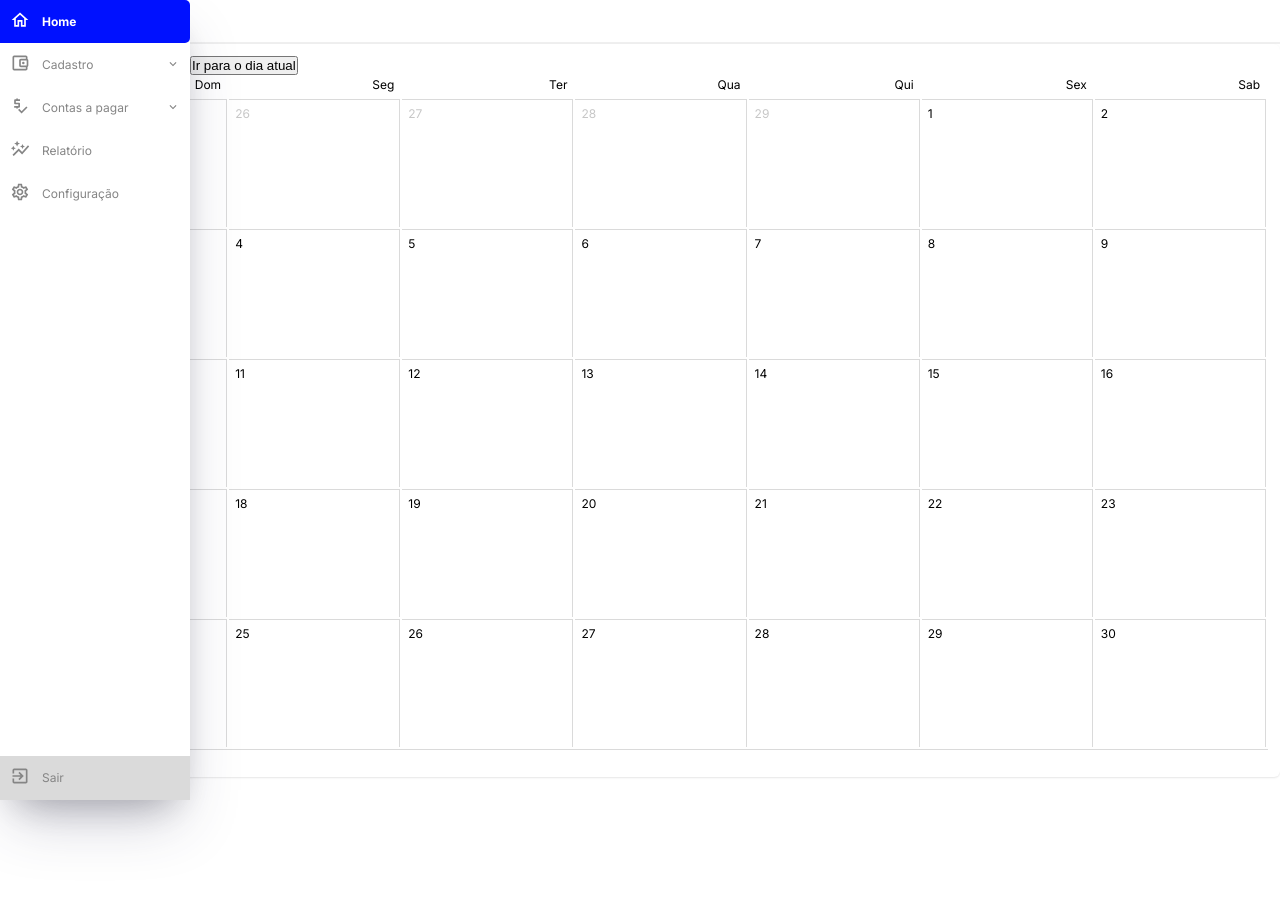
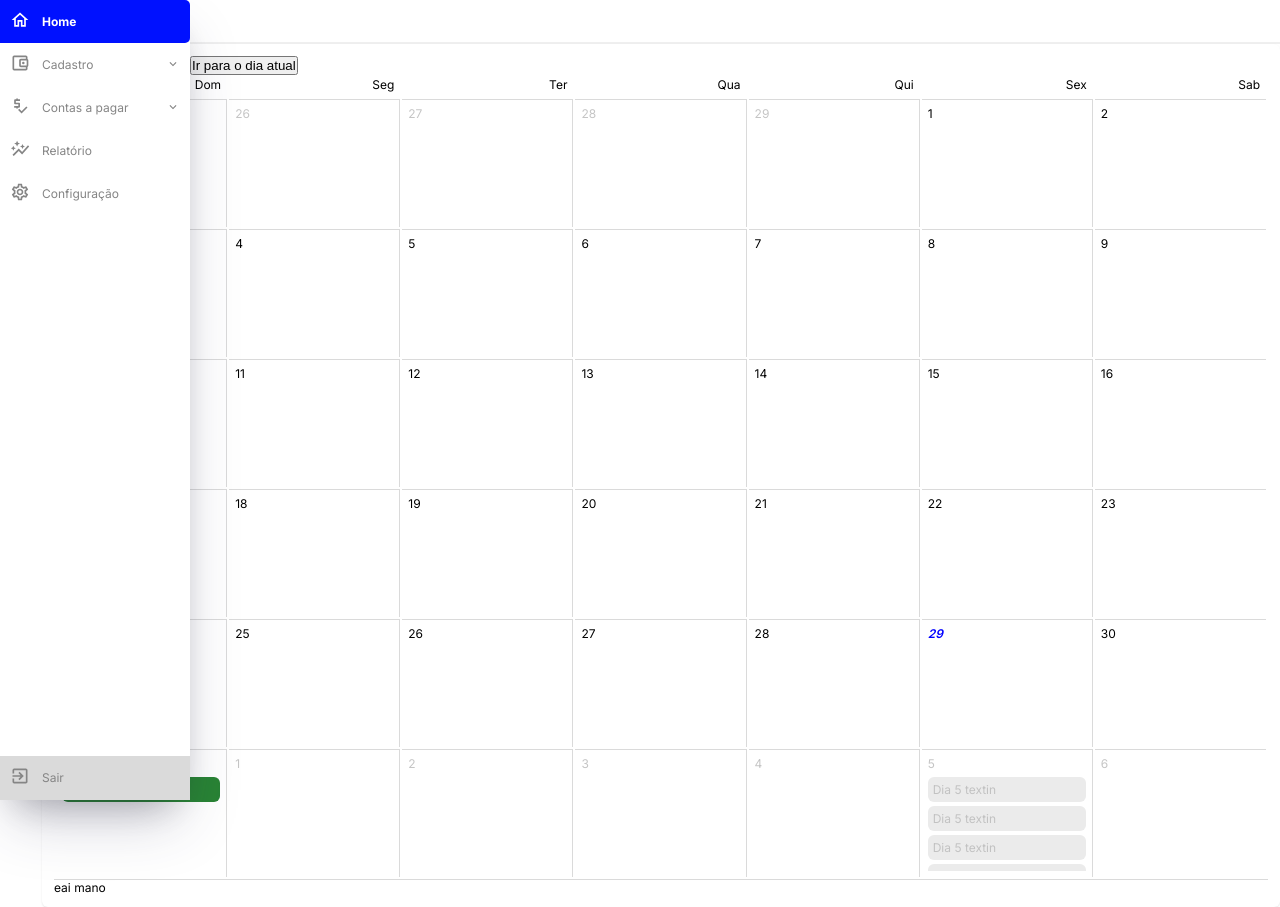
Before and after one commit to hugodesenv/web-financas, a Next.js app: page / in a window 1280 px wide. Before the commit the page ends 800 px from the top, so only its background shows below. Built offline with nearby package versions, Linux system fonts and the light colour scheme.

Commit message:
Finalizando o estilo

```diff
--- a/src/app/page.tsx
+++ b/src/app/page.tsx
@@ -13,6 +13,16 @@ export default function Home() {
         <MyCalendar
           events={[
             {
+              date: "2024-03-31",
+              title: "Dia 5 textin",
+              backgroundColor: "#288334",
+            },
+            {
+              date: "2024-01-22",
+              title: "Dia 5 textin",
+              backgroundColor: "#288334",
+            },
+            {
               date: "2024-04-05",
               title: "Dia 5 textin",
               backgroundColor: "#288334",
@@ -21,7 +31,9 @@ export default function Home() {
               date: "2024-04-05",
               title: "Dia 5 textin",
               backgroundColor: "#393939",
-              data: "eai porra",
+              data: {
+                description: "testing",
+              },
             },
             {
               date: "2024-04-05",
@@ -46,6 +58,9 @@ export default function Home() {
             {
               date: "2024-04-10",
               title: "Dia 10 textin",
+              data: {
+                description: "testing",
+              },
             },
           ]}
         />
--- a/src/components/calendar/calendar-events/components/MyCalendarDaysComponent.tsx
+++ b/src/components/calendar/calendar-events/components/MyCalendarDaysComponent.tsx
@@ -1,5 +1,7 @@
+import moment from "moment";
 import { IElements, IEventsDay, MyCalendarUtils } from "../myCalendarUtils";
 import MyCalendarEventsDay from "./MyCalendarEventsDay";
+const currentDate = moment().toISOString().split("T")[0];
 
 export default function DaysComponent({
   monthSelected,
@@ -10,7 +12,7 @@ export default function DaysComponent({
   yearSelected: number;
   events: IEventsDay[];
 }) {
-  const maxSize = 7 * 5; // 7 dias por 5 semanas.
+  const maxSize = 7 * 6; // 7 dias por 6 semanas.
   const weeks = MyCalendarUtils.getCalendarDays({
     dateSelected: { month: monthSelected, year: yearSelected },
     maxSize: maxSize,
@@ -19,10 +21,13 @@ export default function DaysComponent({
   return weeks.map((weeks: IElements[]) => {
     const days = weeks.map((day: IElements, idx: number) => {
       const lookupDay = parseInt(day.date.split("-")[2]);
-      const dayStyle = day.outOfMonth ? `calendar-day-outmonth` : "";
+      const style = {
+        outMonth: day.outOfMonth ? "calendar-day-outmonth" : "",
+        currDay: day.date == currentDate ? "calendar-curr-day" : "",
+      };
       return (
-        <td className={dayStyle} key={idx}>
-          <span>{lookupDay}</span>
+        <td className={style.outMonth} key={idx}>
+          <span className={style.currDay}>{lookupDay}</span>
           <ul className="calendar-events">
             <MyCalendarEventsDay
               date={day.date}
--- a/src/components/calendar/calendar-events/components/MyCalendarEventsDay.tsx
+++ b/src/components/calendar/calendar-events/components/MyCalendarEventsDay.tsx
@@ -21,7 +21,9 @@ export default function MyCalendarEventsDay({
     const objectWhenClicked = { date, data: eventDay.data };
     return (
       <li
-        style={{ backgroundColor: eventDay.backgroundColor ?? "blue" }}
+        style={{
+          backgroundColor: eventDay.backgroundColor ?? "blue",
+        }}
         onClick={() => onClick(objectWhenClicked)}
       >
         {eventDay.title}
--- a/src/components/calendar/calendar-events/style.css
+++ b/src/components/calendar/calendar-events/style.css
@@ -24,15 +24,15 @@
   vertical-align: top; /** alinhando elemento TD verticalmente no topo */
 }
 
-.calendar-table tr td:first-child {
-  border-left: 1px solid rgb(218, 218, 218);
+.calendar-table tr td:last-child {
+  border-right: 0px;
 }
 
 /** eventos de cada dia da semana */
 .calendar-events {
   color: white;
   height: 100px;
-  overflow-y: scroll;
+  overflow-y: auto;
 }
 
 .calendar-events li:first-child {
@@ -54,12 +54,23 @@
   margin-bottom: 0px;
 }
 
-/** estilizaçao do dia atual */
-.calendar-current-day {
-  background-color: blue;
+/** estilo do dia atual */
+.calendar-curr-day {
+  color: blue;
+  font-weight: 600;
+  font-style: italic;
 }
 
 /** controle da celula de cada dia do calendario */
 .calendar-day-outmonth {
-  color: rgb(199, 199, 199);
+  color: rgb(197, 197, 197);
 }
+
+.calendar-day-outmonth .calendar-events li {
+  background-color: rgb(235, 235, 235) !important;
+  color: rgb(194, 194, 194);
+}
+
+.calendar-day-outmonth .calendar-events li:hover {
+  filter: opacity(80%);
+}
```
